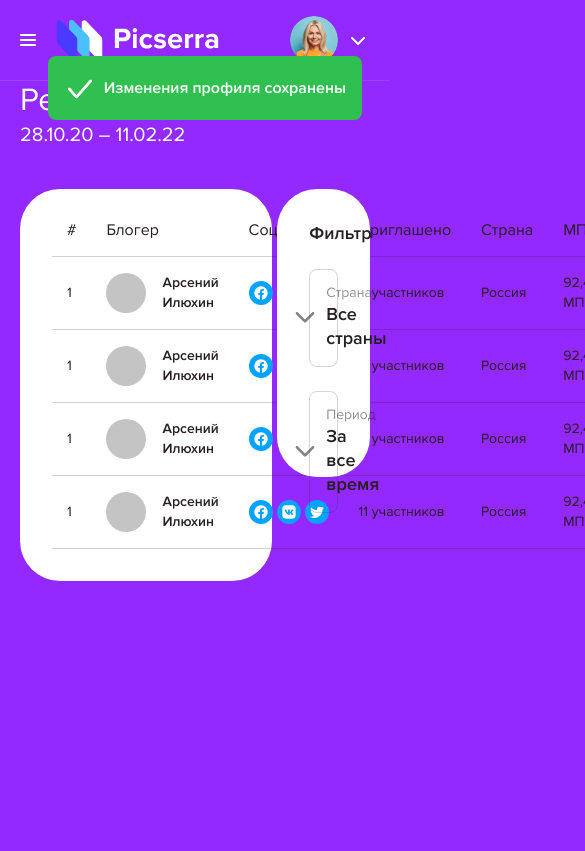
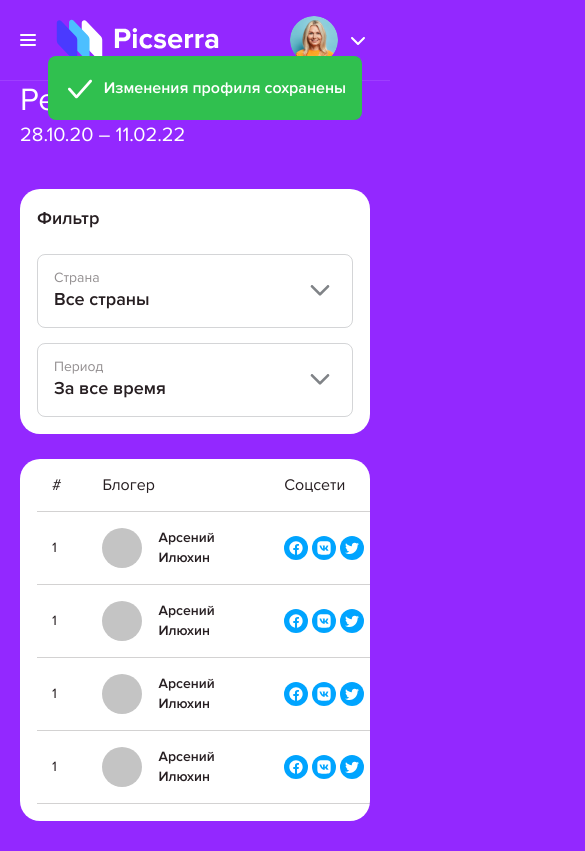
Before and after one commit to islamxm/terapix, a website: page #src/rating.pug in a window 390 px wide. Shown: the top 851 px of the page, 585 px wide, since content can reach past the window. Drawn offline with nearby package versions, Linux system fonts and the light colour scheme; files that its build step writes are made by us from their sources.

Commit message:
table adaptive

```diff
--- a/#src/scss/blocks/rating.scss
+++ b/#src/scss/blocks/rating.scss
@@ -39,7 +39,7 @@
 
         &_filter {
             width: 26.5%;
-            height: 288px;
+            // height: 288px;
 
             &_head {
                 font-weight: 600;
@@ -61,3 +61,78 @@
         }
     }
 }
+
+@media (max-width: 1250px) {
+    .rating {
+
+        &__in {
+            padding-bottom: 30px;
+            overflow: hidden;
+        }
+
+        &__head {
+
+        }
+
+        &__body {
+            flex-wrap: wrap;
+
+            &_table {
+                width: 100%;
+                order: 2;
+                overflow: auto;
+
+                .table {
+                    min-width: 750px;
+                }
+            }
+
+            &_filter {
+                width: 100%;
+                order: 1;
+                margin-bottom: 25px;
+
+                &_list {
+                    display: flex;
+                    align-items: center;
+                    justify-content: space-between;
+
+                    &_item {
+                        margin-bottom: 0;
+                        width: 48%;
+                    }
+                }
+            }
+        }
+    }
+}
+
+@media (max-width: 620px) {
+
+    .rating {
+
+        &__in {
+
+        }
+
+        &__body {
+
+            &_item {
+                padding: 17px;
+                border-radius: 20px;
+            }
+
+            &_filter {
+
+                &_list {
+                    flex-wrap: wrap;
+
+                    &_item {
+                        width: 100%;
+                        margin-bottom: 15px;
+                    }
+                }
+            }
+        }
+    }
+}
--- a/#src/scss/components/modal.scss
+++ b/#src/scss/components/modal.scss
@@ -26,9 +26,7 @@
     &__inner {
 
         width: 100%;
-        // height: 100%;
         display: flex;
-        // align-items: center;
         justify-content: center;
 
     }
```
Also changed, not shown: terapix/css/style.css, terapix/css/style.min.css.
